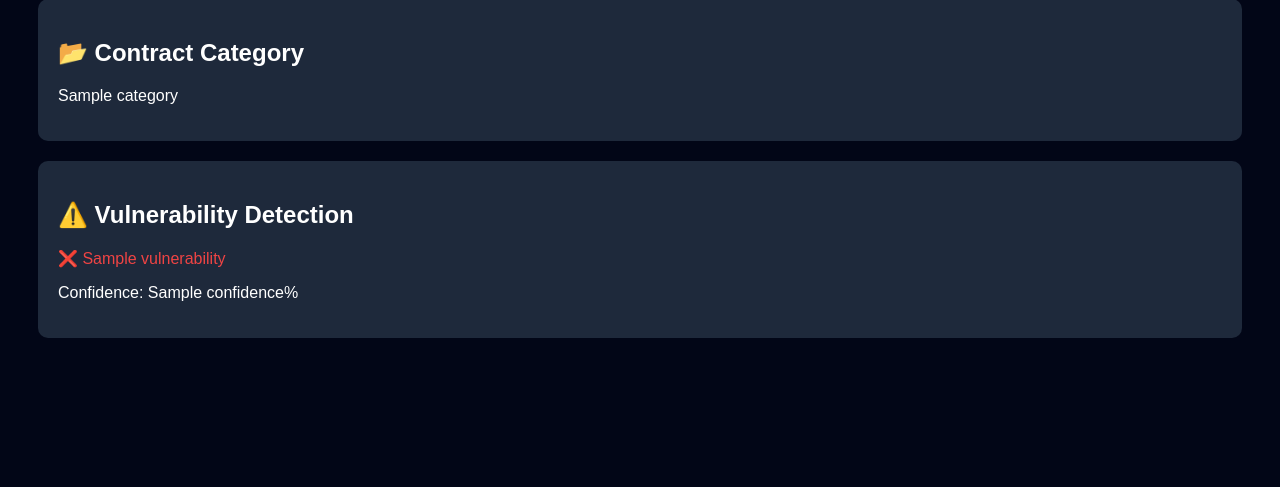
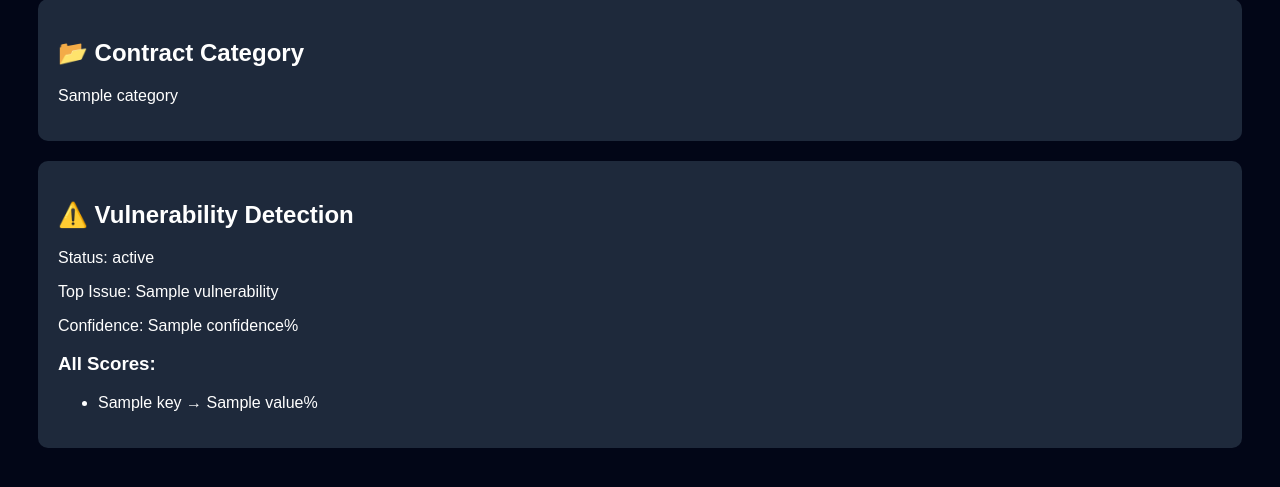
Before and after one commit to Marriam-Rasib/Smart-Scan-, a Flask app: template Phase_4/templates/result.html in a window 1280 px wide. Shown: the part 120-607 px from the top of the page. Run offline with Flask 3, Linux system fonts and the light colour scheme; the template is opened without the code that fills it: most values are stand-ins (such as "Sample title", 1, 10 or a date in 2020).

Commit message:
Update result.html

```diff
--- a/Phase_4/templates/result.html
+++ b/Phase_4/templates/result.html
@@ -2,6 +2,7 @@
 <html>
 <head>
 <style>
+
 body {
     background:#020617;
     color:white;
@@ -28,15 +29,18 @@ body {
 </div>
 
 <div class="card">
-<h2>⚠️ Vulnerability Detection</h2>
+ <h2>⚠️ Vulnerability Detection</h2>
 
-{% if vulnerability == "Safe" %}
-<p class="safe">✅ Safe Contract</p>
-{% else %}
-<p class="danger">❌ {{ vulnerability }}</p>
+<p>Status: {{ vuln_status }}</p>
+<p>Top Issue: {{ vulnerability }}</p>
 <p>Confidence: {{ confidence }}%</p>
-{% endif %}
 
+<h3>All Scores:</h3>
+<ul>
+  {% for key, value in all_scores.items() %}
+    <li>{{ key }} → {{ value }}%</li>
+  {% endfor %}
+</ul>
 </div>
 
 </body>
```
